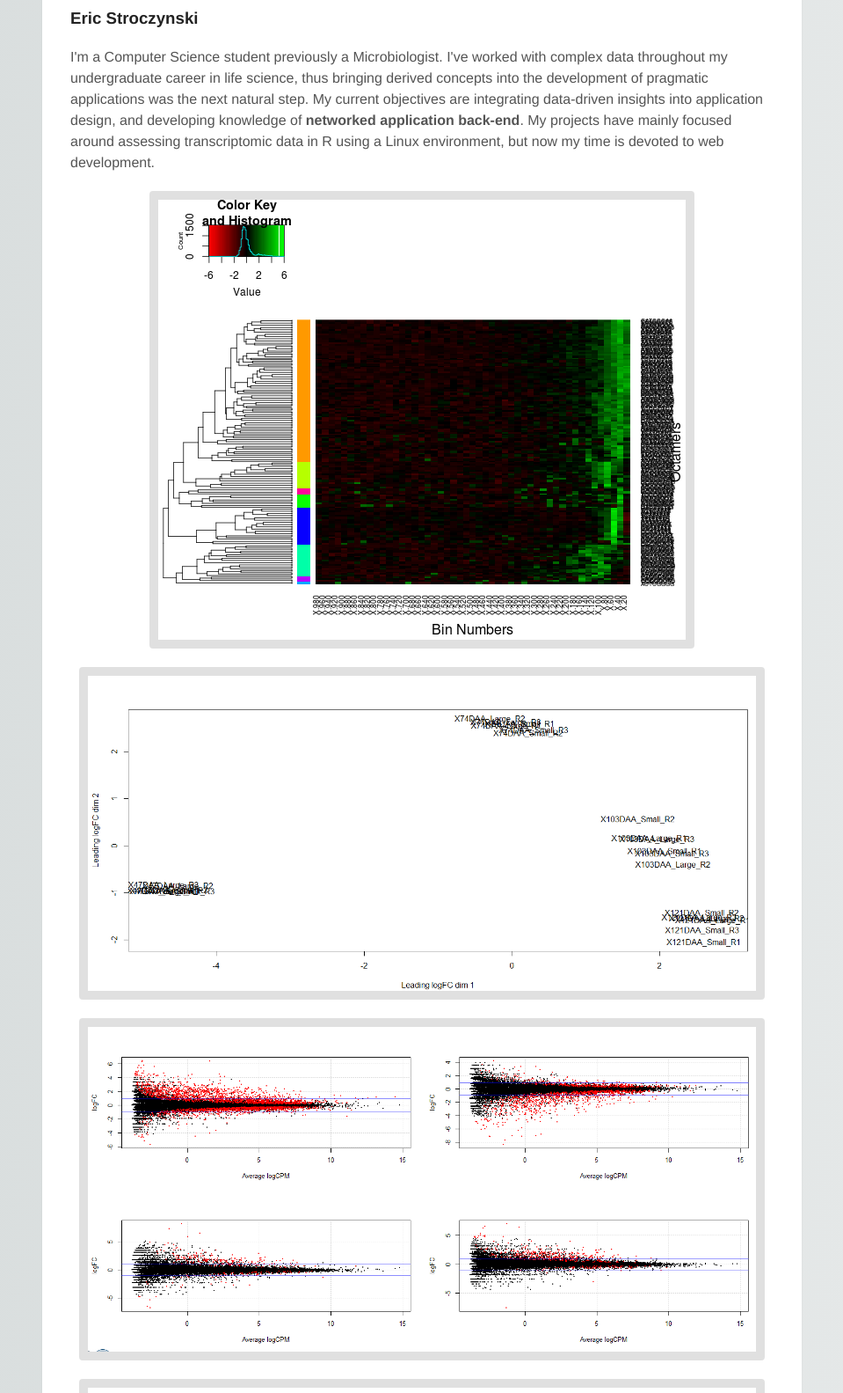
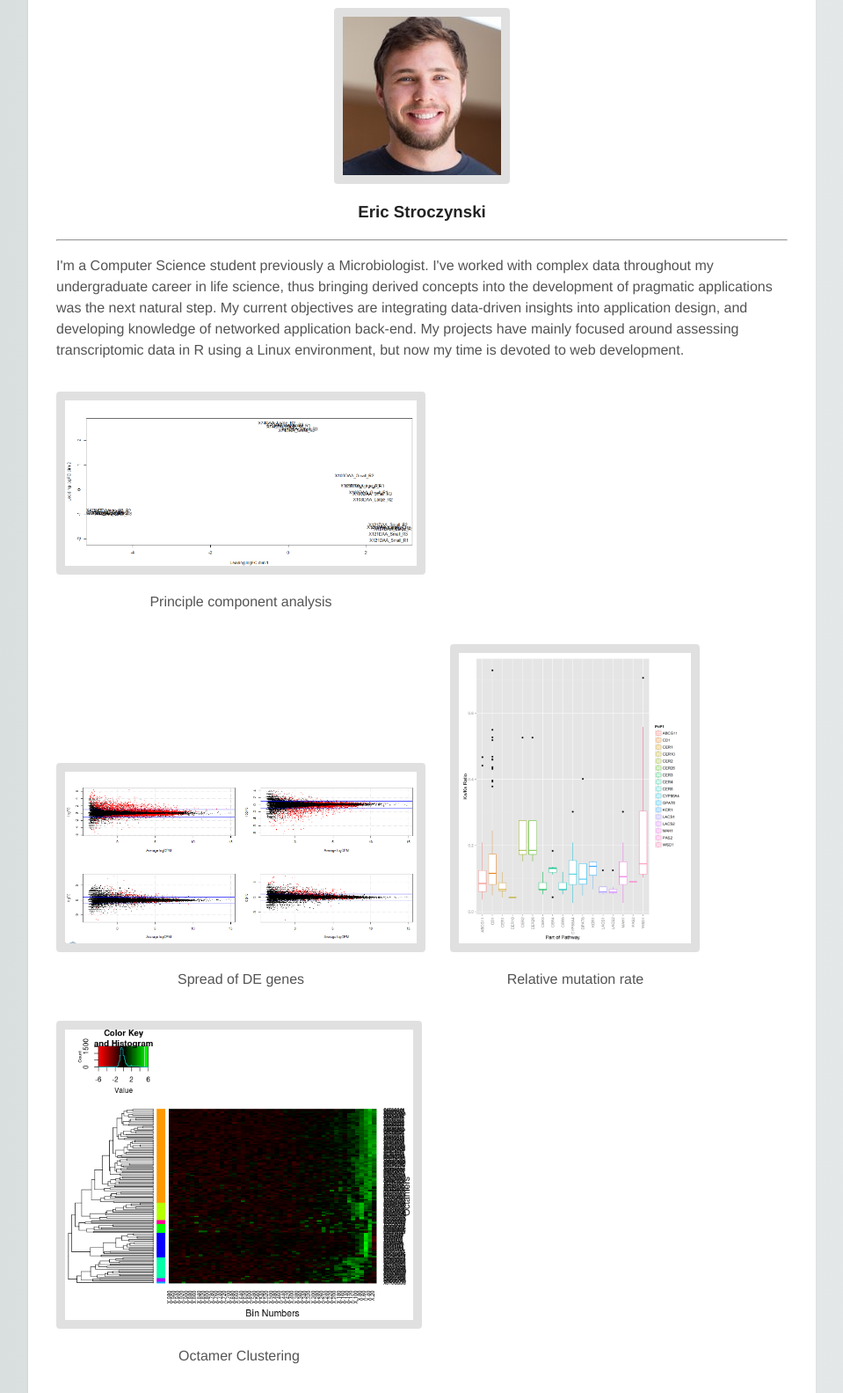
Before and after one commit to estroz/estroz.github.io, a website: page index.html in a window 1280 px wide. Shown: the part 107-1690 px from the top of the page at 88% size, without its empty margins (160-1119 px from the left). Drawn offline with nearby package versions, Linux system fonts and the light colour scheme; some packages are replaced by stand-ins of ours.

Commit message:
simplified

```diff
--- a/client/js/app.js
+++ /dev/null
@@ -1 +0,0 @@
-var app = angular.module('projectApp', ['ngResource']);
--- a/client/js/controllers/projects-controller.js
+++ /dev/null
@@ -1,18 +0,0 @@
-var projectApp = angular.module('projectApp',[]);
-
-projectApp.controller('projectsController', ['$scope', '$resource', function($scope, $resource) {
-    var Project = $resource('/api/projects');
-
-    Project.query(function (results){
-        $scope.projects = results;
-    });
-
-    $scope.createProject = function(){
-        var project = new Project();
-        project.name = $scope.projectName;
-        project.$save(function (result){
-            $scope.projects.push(result);
-            $scope.projectName = '';
-        });
-    }
-}]);
--- a/index.html
+++ b/index.html
@@ -16,34 +16,31 @@
         <!-- Profile Image and Description -->
 
         <div>
-            <a id="profile" href="/profile.jpg"></a>
-            <h3>Eric Stroczynski</h3>
-            <p>I'm a Computer Science student previously a Microbiologist. I've worked with complex data throughout my undergraduate career in life science, thus bringing derived concepts into the development of pragmatic applications was the next natural step. My current objectives are <srong>integrating data-driven insights into application design</srong>, and developing knowledge of <strong>networked application back-end</strong>. My projects have mainly focused around assessing transcriptomic data in R using a Linux environment, but now my time is devoted to web development.</p>
+            <img id="profilepicture" src="images/profile.jpg" alt="prof pic">
+            <h3 id="name">Eric Stroczynski</h3>
+            <hr>
+            <p>I'm a Computer Science student previously a Microbiologist. I've worked with complex data throughout my undergraduate career in life science, thus bringing derived concepts into the development of pragmatic applications was the next natural step. My current objectives are integrating data-driven insights into application design, and developing knowledge of networked application back-end. My projects have mainly focused around assessing transcriptomic data in R using a Linux environment, but now my time is devoted to web development.</p>
         </div>
 
         <!-- List of Projects View -->
 
         <div>
-            <picture id="project1">
-                <source src="/images/octadist001.png" media="max-aspect-ratio">
-                <img src="/images/octadist001.png" alt="MDN">
-            </picture>
-            <picture id="project2">
-                <source src="/images/MDS_plot_alltimepts.png" media="max-aspect-ratio">
-                <img src="/images/MDS_plot_alltimepts.png" alt="MDN">
-            </picture>
-            <picture id="project3">
-                <source src="/images/Large_vs_Small.png" media="max-aspect-ratio">
-                <img src="/images/Large_vs_Small.png" alt="MDN">
-            </picture>
-            <picture id="project4">
-                <source src="/images/Wax_Pathway_All_Box_KaKs.tif" media="max-aspect-ratio">
-                <img src="/images/Wax_Pathway_All_Box_KaKs.png" alt="MDN">
-            </picture>
+            <div class="fig">
+                <img id="projectfigure" src="/images/MDS_plot_alltimepts.png" alt="MDN">
+                <p id="figcaption">Principle component analysis</p>
+            </div>
+            <div class="fig">
+                <img id="projectfigure" src="/images/Large_vs_Small.png" alt="MDN">
+                <p id="figcaption">Spread of DE genes</p>
+            </div>
+            <div class="fig">
+                <img id="projectfigure" src="/images/Wax_Pathway_All_Box_KaKs.png" alt="MDN">
+                <p id="figcaption">Relative mutation rate</p>
+            </div>
+            <div class="fig">
+                <img id="projectfigure" src="/images/octadist001.png" alt="MDN">
+                <p id="figcaption">Octamer Clustering</p>
+            </div>
         </div>
-    <script src="/node_modules/angular/angular.js"></script>
-    <script src="/node_modules/angular-resource/angular-resource.js"></script>
-    <script type="text/javascript" src="/client/js/app.js"></script>
-    <script type="text/javascript" src="/client/js/controllers/projects-controller.js"></script>
     </body>
 </html>
--- a/main.css
+++ b/main.css
@@ -8,7 +8,7 @@ html {
 body {
     margin: 0 auto;
     padding: 2em 2em 4em;
-    max-width: 800px;
+    max-width: 65%;
     font-family: "Helvetica Neue", Helvetica, Arial, sans-serif;
     font-size: 16px;
     line-height: 1.5em;
@@ -21,6 +21,7 @@ h1, h2, h3, h4, h5, h6 {
     color: #222;
     font-weight: 600;
     line-height: 1.3em;
+    text-align: center;
 }
 
 h2 {
@@ -40,30 +41,43 @@ samp {
 }
 
 img {
-    -webkit-animation: colorize 2s cubic-bezier(0, 0, .78, .36) 1;
-    animation: colorize 2s cubic-bezier(0, 0, .78, .36) 1;
     background: transparent;
     border: 10px solid rgba(0, 0, 0, 0.12);
     border-radius: 4px;
-    display: block;
-    margin: 1.3em auto;
-    max-width: 95%;
+    display: inline;
+    margin: 1.2em auto;
+    max-width: 400px;
+    max-height: 330px;
 }
 
-@-webkit-keyframes colorize {
-    0% {
-        -webkit-filter: grayscale(100%);
-    }
-    100% {
-        -webkit-filter: grayscale(0%);
-    }
+#profilepicture {
+    background: transparent;
+    border: 10px solid rgba(0, 0, 0, 0.12);
+    border-radius: 4px;
+    display: table-cell;
+    margin: 1.2em auto;
+    max-width: 275px;
+    max-height: 250px;
 }
 
-@keyframes colorize {
-    0% {
-        filter: grayscale(100%);
-    }
-    100% {
-        filter: grayscale(0%);
-    }
+figcaption {
+    font-weight: 600;
+    position: inherit;
 }
+
+
+#projectfigure {
+    display: block;
+}
+
+#figcaption {
+    text-align: center;
+}
+
+
+
+.fig {
+    display: inline-block;
+    padding-right: 24px;
+
+}
--- a/server/models/project.js
+++ /dev/null
@@ -1,5 +0,0 @@
-var mongoose = require('mongoose');
-
-module.exports = mongoose.model('Project', {
-    name: String
-});
```
Also changed, not shown: client/views/index.html (deleted, +0 -45 lines), create_project.html (deleted, +0 -15 lines), package.json (+5 -20 lines), server.js (deleted, +0 -21 lines), server/controllers/projects-controller.js (deleted, +0 -14 lines).
